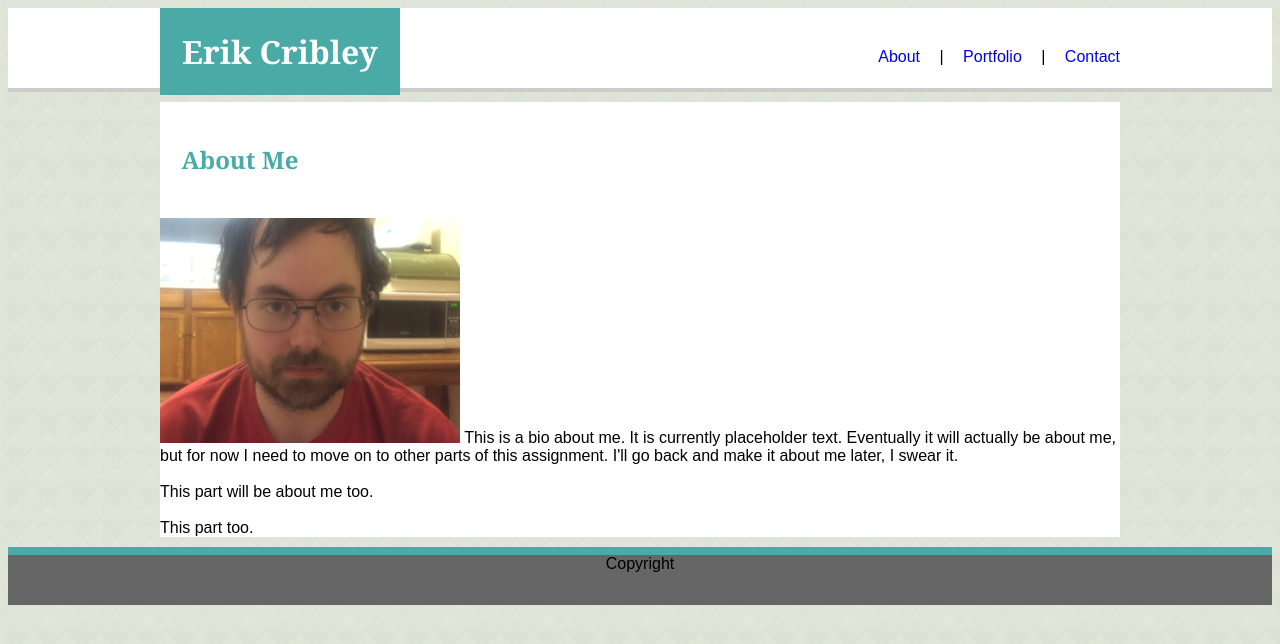
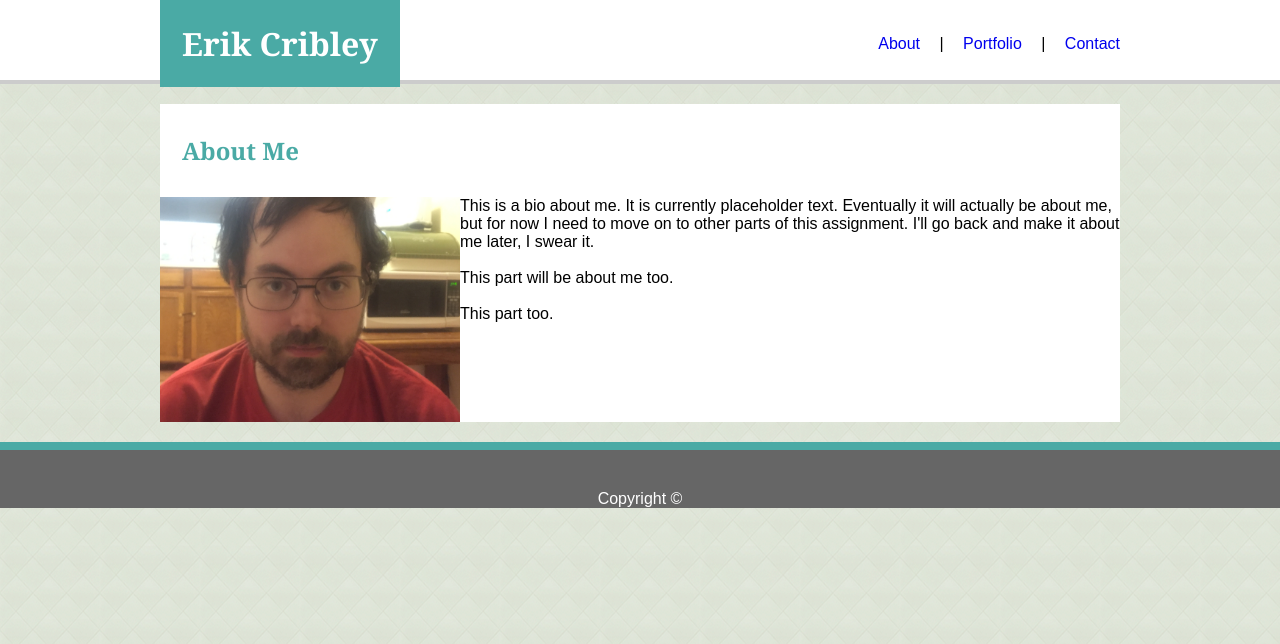
Before and after one commit to erikcribley/Basic_Portfolio, a plain HTML site: page index.html in a window 1280 px wide. Drawn offline with Linux system fonts and the light colour scheme.

Commit message:
changed header and footer

```diff
--- a/assets/css/style.css
+++ b/assets/css/style.css
@@ -1,13 +1,14 @@
 body {
     background-image: url(../images/beige-tiles.png);
     font-family: 'Arial', 'Helvetica Neue', Helvetica, sans-serif;
+    margin: 0px;
+    padding: 0px;
 }
 
 header {
     background: #fff;
     border-bottom: 4px solid #ccc;
     height: 80px;
-    margin-bottom: 10px;
 }
 
 .container {
@@ -29,12 +30,12 @@ h1 {
 nav {
     position: absolute;
     right: -15px;
-    margin-top: 40px;
+    margin-top: 35px;
 }
 
 main {
     display: block;
-    margin: auto;
+    margin: 20px auto 20px auto;
     background: #fff;
     border-color: #ddd;
     width: 960px;
@@ -44,19 +45,20 @@ main {
 
 h2 {
     color: #4aaaa5;
-    padding: 21.5px;
+    padding: 10px 22px;
 }
 
 footer {
     text-align: center;
     border-top: 8px solid #4aaaa5;
     background: #666;
-    height: 50px;
-    margin-top: 10px;
+    padding-top: 40px;
+    color: #fff;
 }
 
 .bio-pic {
     width: 300px;
+    float: left;
 }
 
 .header-font {
@@ -66,5 +68,4 @@ footer {
 a {
     text-decoration: none;
     padding: 15px;
-
 }
--- a/index.html
+++ b/index.html
@@ -19,7 +19,7 @@
 
         <main>
             <h2 class="header-font"> About Me </h2>
-            <img class="bio-pic" src="assets/images/bio-pic.JPG" alt="picture of me">
+            <img class="bio-pic" src="assets/images/bio-pic.jpg" alt="picture of me">
 
                This is a bio about me. It is currently placeholder text. Eventually it will actually be about me,
                but for now I need to move on to other parts of this assignment. I'll go back and make it about me later,
@@ -31,7 +31,7 @@
         </main>
 
         <footer>
-            Copyright
+            Copyright &copy;
         </footer>
     </body>
 </html>
```
Also changed, not shown: contact.html (+1 -1 lines), portfolio.html (+1 -1 lines).
